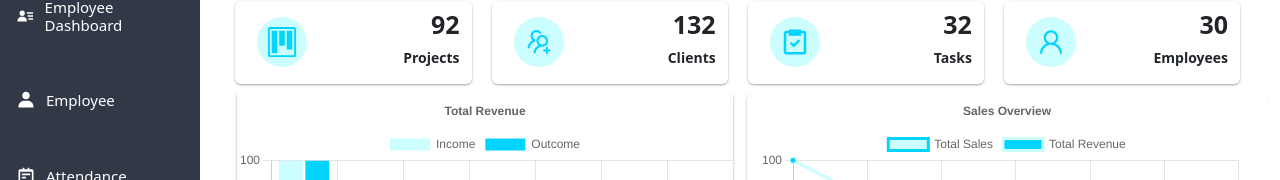
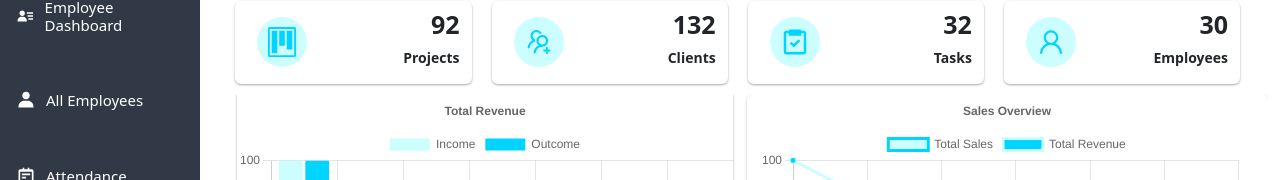
Before and after one commit to uvansankar17/hrms-web-app, a React (Create React App) app: page /login in a window 1280 px wide. Both pictures are taken after a click on the button "Login". Shown: the part 158-338 px from the top of the page. Built offline with nearby package versions, Linux system fonts and the light colour scheme.

Commit message:
Adding Payslip Feature

```diff
--- a/src/Components/pages/MainNav.js
+++ b/src/Components/pages/MainNav.js
@@ -2,11 +2,8 @@ import React, { useState } from "react";
 import MainLogo from "../Images/logo.jpeg";
 import {
   Accordion,
-  Badge,
   Col,
   Container,
-  Dropdown,
-  Form,
   Offcanvas,
   Row,
 } from "react-bootstrap";
@@ -20,8 +17,7 @@ import { PiStudentDuotone} from "react-icons/pi";
 
 
 
-import { Link, useNavigate } from "react-router-dom";
-import { GrUserAdmin } from "react-icons/gr";
+import { Link} from "react-router-dom";
 import { BiNotepad, BiSolidPieChartAlt2, BiSolidUser, BiSolidUserDetail } from "react-icons/bi";
 import { SiGooglesheets } from "react-icons/si";
 import { SlCalender } from "react-icons/sl";
@@ -30,6 +26,7 @@ import { GiShakingHands } from "react-icons/gi";
 import { IoSettingsOutline } from "react-icons/io5";
 import { TbSpeakerphone } from "react-icons/tb";
 import { FaUsersGear } from "react-icons/fa6";
+import { LiaMoneyCheckAltSolid } from "react-icons/lia";
 
 
 
@@ -198,6 +195,12 @@ const MainNav = () => {
         </Link>
         </Row>
         <Row className='p-2 d-flex align-items-center' onClick={()=>setShow(false)}>
+        <Link to={"/payslip"} className='mt-2 mb-2 p-2 d-flex align-items-center' style={{textDecoration: 'none',color:"white",cursor:"pointer"}}  onMouseEnter={(e) => {e.currentTarget.style.backgroundColor = "#00d4ff";e.currentTarget.style.color = "black"}}onMouseLeave={(e) => { e.currentTarget.style.backgroundColor = "transparent";e.currentTarget.style.color = "white" }}>
+        <h6 className='d-flex align-items-center' style={{fontSize:"15px",}}><LiaMoneyCheckAltSolid size={20} style={{marginRight:"10px",}}/>PaySlip</h6>
+
+        </Link>
+        </Row>
+        <Row className='p-2 d-flex align-items-center' onClick={()=>setShow(false)}>
         <Link to={"/ticket"} className='mt-2 mb-2 p-2 d-flex align-items-center' style={{textDecoration: 'none',color:"white",cursor:"pointer"}}  onMouseEnter={(e) => {e.currentTarget.style.backgroundColor = "#00d4ff";e.currentTarget.style.color = "black"}}onMouseLeave={(e) => { e.currentTarget.style.backgroundColor = "transparent";e.currentTarget.style.color = "white" }}>
         <h6 className='d-flex align-items-center'  style={{fontSize:"15px",}}><BsTicketPerforated size={20} style={{marginRight:"10px",}}/>Tickets</h6>
 
--- a/src/Components/pages/Sidebar.js
+++ b/src/Components/pages/Sidebar.js
@@ -1,7 +1,7 @@
-import React, { useEffect, useState } from 'react'
-import { Accordion, Col, Container, Row } from 'react-bootstrap'
+import React from 'react'
+import { Accordion, Container, Row } from 'react-bootstrap'
 import { SlCalender} from 'react-icons/sl';
-import { Link, useNavigate } from 'react-router-dom';
+import { Link } from 'react-router-dom';
 import '../pages/Css/Sidebar.css'
 import { FaUsersGear} from 'react-icons/fa6';
 import { BiNotepad, BiSolidPieChartAlt2, BiSolidUser, BiSolidUserDetail } from 'react-icons/bi';
@@ -13,6 +13,8 @@ import { IoSettingsOutline} from 'react-icons/io5';
 import { TbSpeakerphone } from 'react-icons/tb';
 import { PiStudentDuotone } from 'react-icons/pi';
 import { BsTicketPerforated } from 'react-icons/bs';
+import { LiaMoneyCheckAltSolid } from 'react-icons/lia';
+
 
 const Sidebar = () => {
 
@@ -33,7 +35,7 @@ const Sidebar = () => {
         </Row>
         <Row className='p-2 d-flex align-items-center'>
         <Link to={"/employee"} className='mt-2 mb-2 p-2 d-flex align-items-center' style={{textDecoration: 'none',color:"white",cursor:"pointer"}}  onMouseEnter={(e) => {e.currentTarget.style.backgroundColor = "#00d4ff";e.currentTarget.style.color = "black"}}onMouseLeave={(e) => { e.currentTarget.style.backgroundColor = "transparent";e.currentTarget.style.color = "white" }}>
-        <h6 className='d-flex align-items-center' style={{fontSize:"15px",}}><BiSolidUser size={20} style={{marginRight:"10px",}}/> Employee</h6>
+        <h6 className='d-flex align-items-center' style={{fontSize:"15px",}}><BiSolidUser size={20} style={{marginRight:"10px",}}/>All Employees</h6>
 
         </Link>
         </Row>
@@ -98,6 +100,12 @@ const Sidebar = () => {
         </Link>
         </Row>
         <Row className='p-2 d-flex align-items-center'>
+        <Link to={"/payslip"} className='mt-2 mb-2 p-2 d-flex align-items-center' style={{textDecoration: 'none',color:"white",cursor:"pointer"}}  onMouseEnter={(e) => {e.currentTarget.style.backgroundColor = "#00d4ff";e.currentTarget.style.color = "black"}}onMouseLeave={(e) => { e.currentTarget.style.backgroundColor = "transparent";e.currentTarget.style.color = "white" }}>
+        <h6 className='d-flex align-items-center' style={{fontSize:"15px",}}><LiaMoneyCheckAltSolid size={20} style={{marginRight:"10px",}}/>PaySlip</h6>
+
+        </Link>
+        </Row>
+        <Row className='p-2 d-flex align-items-center'>
         <Link to={"/ticket"} className='mt-2 mb-2 p-2 d-flex align-items-center' style={{textDecoration: 'none',color:"white",cursor:"pointer"}}  onMouseEnter={(e) => {e.currentTarget.style.backgroundColor = "#00d4ff";e.currentTarget.style.color = "black"}}onMouseLeave={(e) => { e.currentTarget.style.backgroundColor = "transparent";e.currentTarget.style.color = "white" }}>
         <h6 className='d-flex align-items-center'  style={{fontSize:"15px",}}><BsTicketPerforated size={20} style={{marginRight:"10px",}}/>Tickets</h6>
 
```
